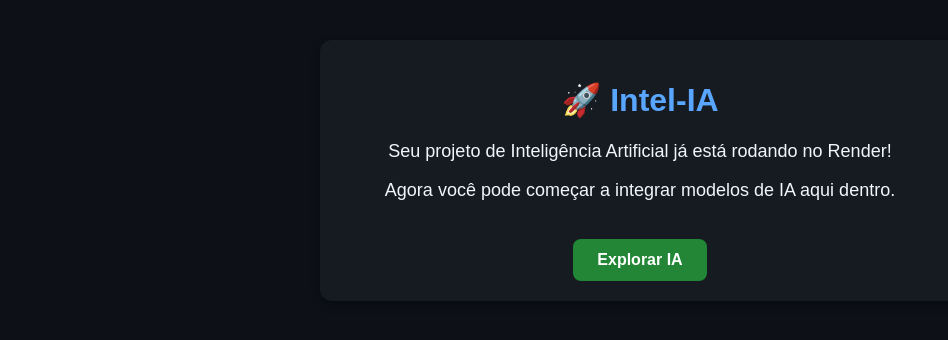
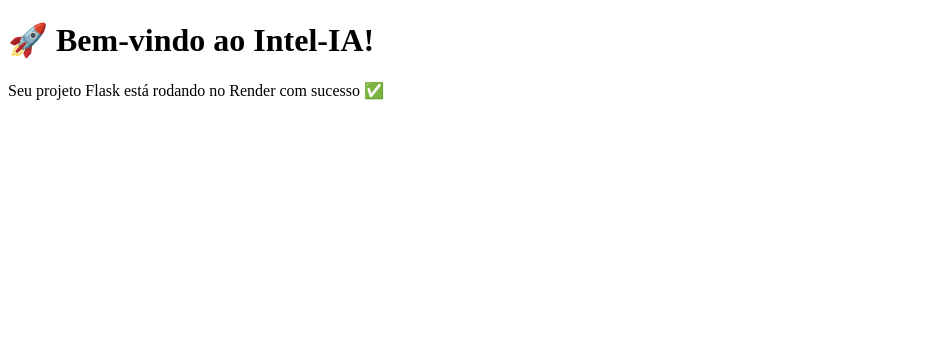
Before and after one commit to gabrielmaguim073-a11y/Intel-IA, a Flask app: page / in a window 1280 px wide. Shown: the top 340 px of the page, without its empty margins (0-948 px from the left). Run offline with Flask 3, Linux system fonts and the light colour scheme.

Commit message:
Update index.html

```diff
--- a/templates/index.html
+++ b/templates/index.html
@@ -4,50 +4,9 @@
     <meta charset="UTF-8">
     <meta name="viewport" content="width=device-width, initial-scale=1.0">
     <title>Intel-IA</title>
-    <style>
-        body {
-            font-family: Arial, sans-serif;
-            text-align: center;
-            background-color: #0d1117;
-            color: #f0f6fc;
-            margin: 0;
-            padding: 40px;
-        }
-        h1 {
-            color: #58a6ff;
-        }
-        p {
-            font-size: 18px;
-        }
-        .container {
-            max-width: 600px;
-            margin: auto;
-            padding: 20px;
-            border-radius: 12px;
-            background-color: #161b22;
-            box-shadow: 0px 4px 8px rgba(0,0,0,0.4);
-        }
-        .btn {
-            display: inline-block;
-            margin-top: 20px;
-            padding: 12px 24px;
-            background: #238636;
-            color: white;
-            border-radius: 8px;
-            text-decoration: none;
-            font-weight: bold;
-        }
-        .btn:hover {
-            background: #2ea043;
-        }
-    </style>
 </head>
 <body>
-    <div class="container">
-        <h1>🚀 Intel-IA</h1>
-        <p>Seu projeto de Inteligência Artificial já está rodando no Render!</p>
-        <p>Agora você pode começar a integrar modelos de IA aqui dentro.</p>
-        <a class="btn" href="#">Explorar IA</a>
-    </div>
+    <h1>🚀 Bem-vindo ao Intel-IA!</h1>
+    <p>Seu projeto Flask está rodando no Render com sucesso ✅</p>
 </body>
 </html>
```
